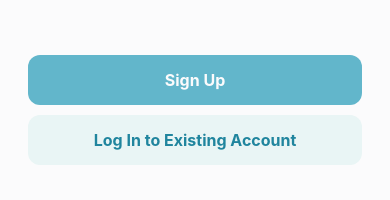
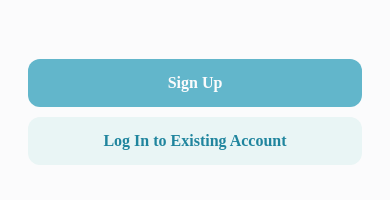
Before and after one commit to ecao54/Flume, a React Native app: screen /Welcome in a window 390 px wide. Shown: the part 611-811 px from the top of the page. Built offline with nearby package versions, Linux system fonts and the light colour scheme.

Commit message:
fixed fonts

```diff
--- a/src/screens/WelcomeScreen.js
+++ b/src/screens/WelcomeScreen.js
@@ -80,6 +80,7 @@ const styles = StyleSheet.create({
     backgroundColor: '#E9F5F5',
   },
   buttonText: {
+    fontFamily: 'Figtree',
     color: '#FBFBFC',
     fontSize: 16,
     fontWeight: '700',
```
